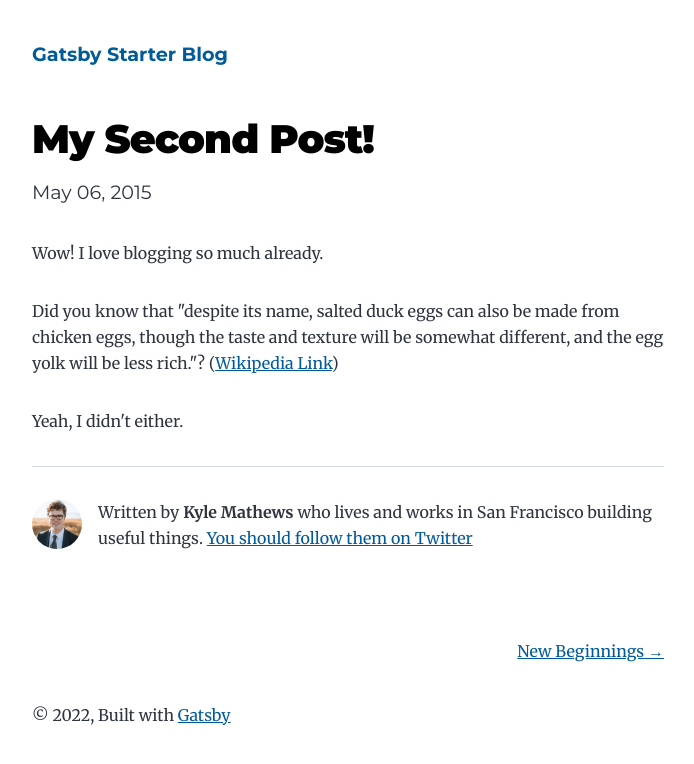
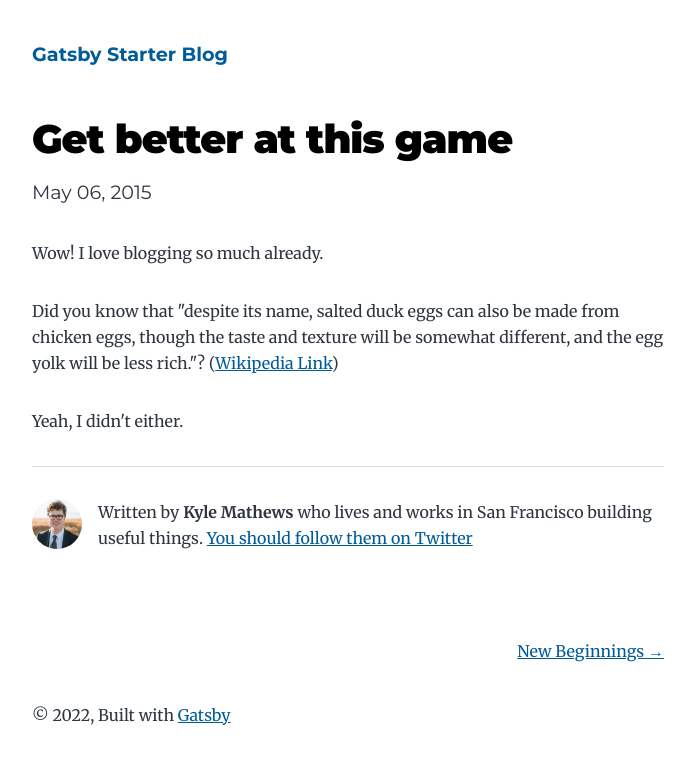
Before and after one commit to jdraths/class-notes-2, a Gatsby site in the folder class-notes/: page /my-second-post/ in a window 1280 px wide. Shown: the whole page, without its empty margins (292-986 px from the left). Built offline with nearby package versions, Linux system fonts and the light colour scheme; Gatsby itself is replaced by a stand-in of ours.

Commit message:
Update index.md

```diff
--- a/class-notes/content/blog/my-second-post/index.md
+++ b/class-notes/content/blog/my-second-post/index.md
@@ -1,5 +1,5 @@
 ---
-title: My Second Post!
+title: Get better at this game
 date: "2015-05-06T23:46:37.121Z"
 ---
 
```
